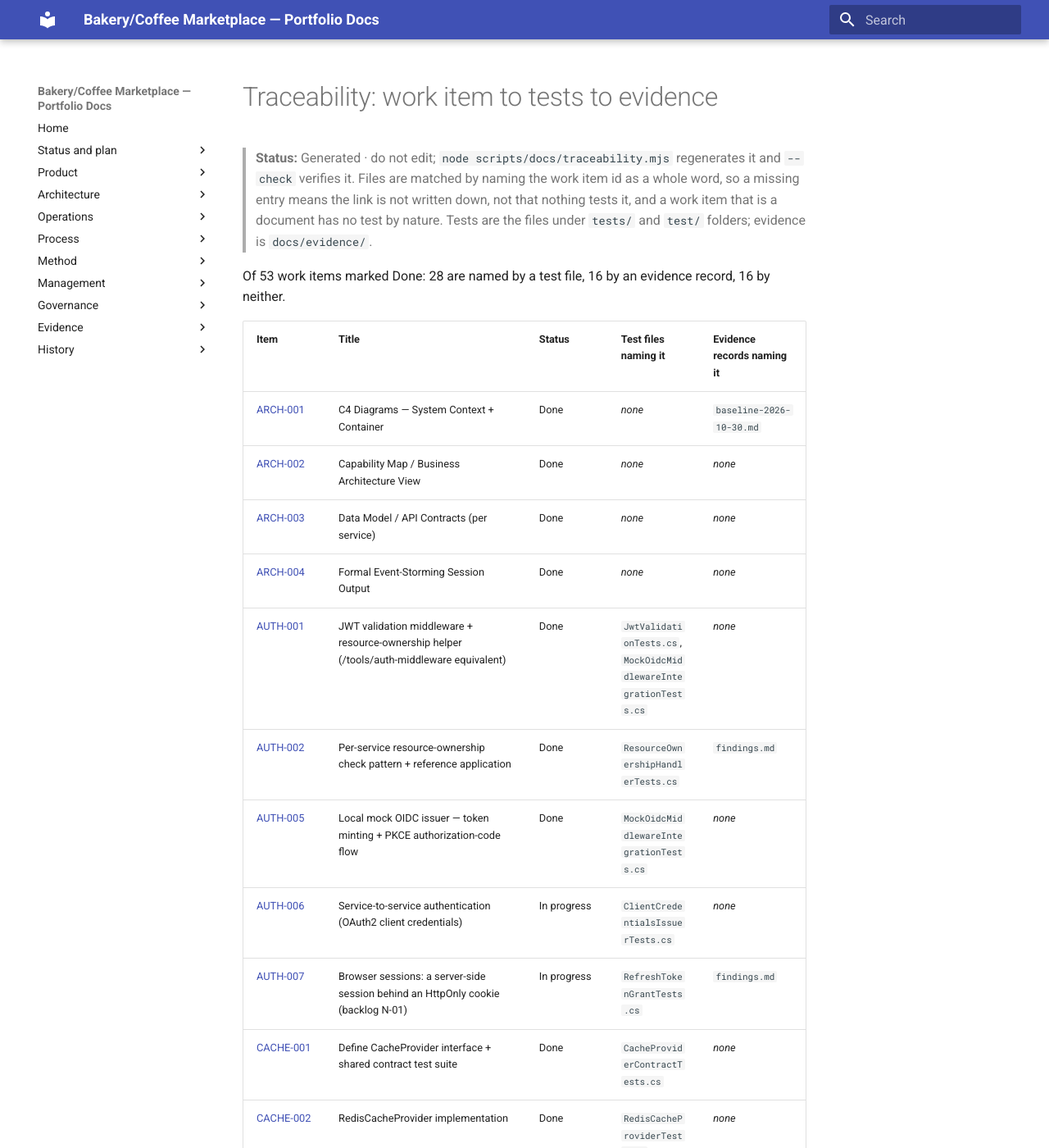
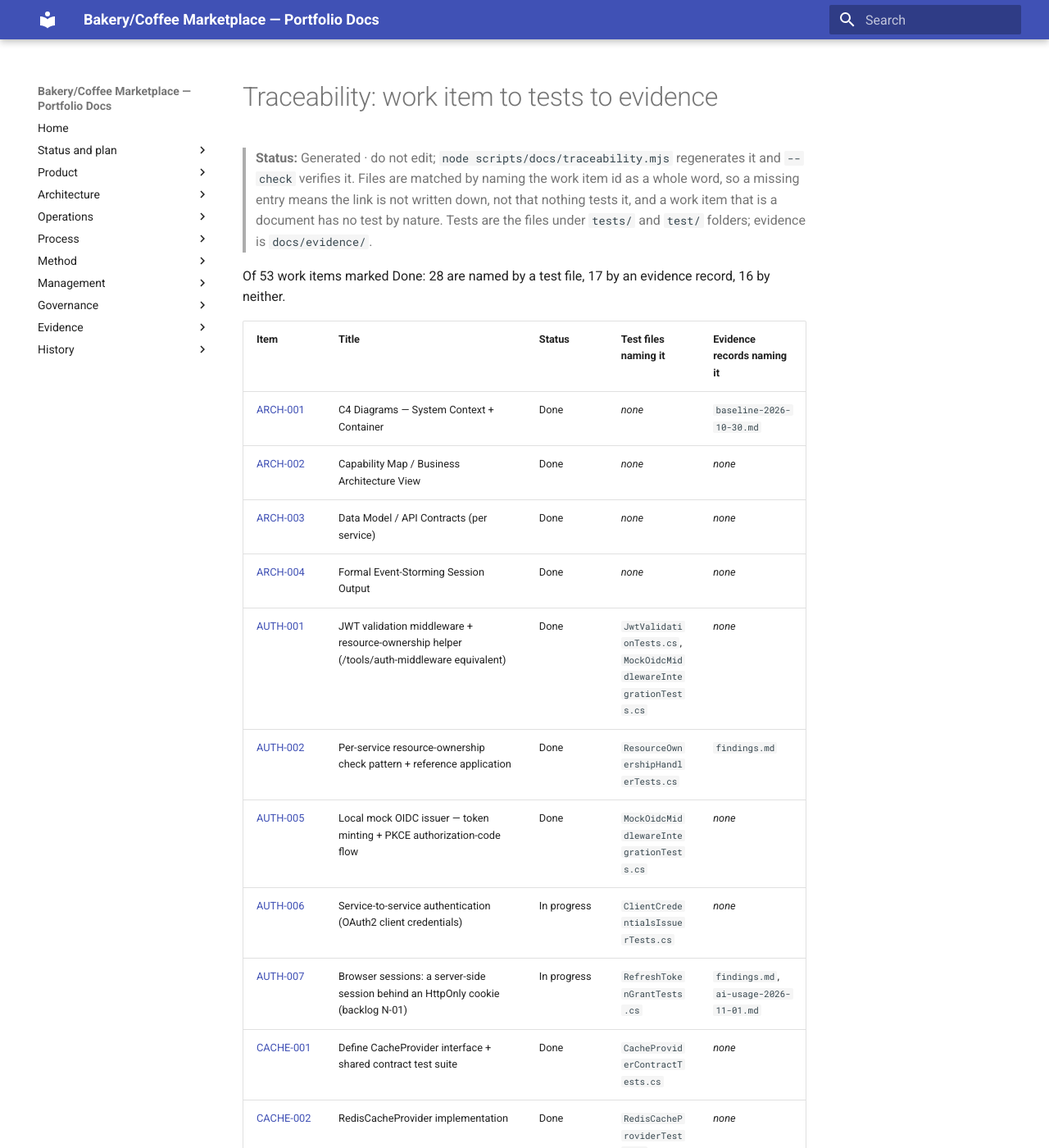
Before and after one commit to benjamin-hedrick/bakery-marketplace, an MkDocs documentation site: the page built from docs/product/backlog/TRACEABILITY.md, in a window 1280 px wide and 1400 px high. Shown: the whole window at 82% size. Built offline with MkDocs 1.6.1 and Material for MkDocs 9.7.7, drawn with Linux system fonts in a browser that asks for light colours; some of the changed text lies outside the part shown.

Commit message:
Usage record for the 2026-11-01 session (browser sessions and the vendor queue)
Co-Authored-By: Claude Sonnet 5.5 <noreply@anthropic.com>

```diff
--- a/docs/product/backlog/TRACEABILITY.md
+++ b/docs/product/backlog/TRACEABILITY.md
@@ -2,7 +2,7 @@
 
 > **Status:** Generated · do not edit; `node scripts/docs/traceability.mjs` regenerates it and `--check` verifies it. Files are matched by naming the work item id as a whole word, so a missing entry means the link is not written down, not that nothing tests it, and a work item that is a document has no test by nature. Tests are the files under `tests/` and `test/` folders; evidence is `docs/evidence/`.
 
-Of 53 work items marked Done: 28 are named by a test file, 16 by an evidence record, 16 by neither.
+Of 53 work items marked Done: 28 are named by a test file, 17 by an evidence record, 16 by neither.
 
 | Item | Title | Status | Test files naming it | Evidence records naming it |
 |---|---|---|---|---|
@@ -14,7 +14,7 @@ Of 53 work items marked Done: 28 are named by a test file, 16 by an evidence rec
 | [AUTH-002](WI-AUTH-002.md) | Per-service resource-ownership check pattern + reference application | Done | `ResourceOwnershipHandlerTests.cs` | `findings.md` |
 | [AUTH-005](WI-AUTH-005.md) | Local mock OIDC issuer — token minting + PKCE authorization-code flow | Done | `MockOidcMiddlewareIntegrationTests.cs` | *none* |
 | [AUTH-006](WI-AUTH-006.md) | Service-to-service authentication (OAuth2 client credentials) | In progress | `ClientCredentialsIssuerTests.cs` | *none* |
-| [AUTH-007](WI-AUTH-007.md) | Browser sessions: a server-side session behind an HttpOnly cookie (backlog N-01) | In progress | `RefreshTokenGrantTests.cs` | `findings.md` |
+| [AUTH-007](WI-AUTH-007.md) | Browser sessions: a server-side session behind an HttpOnly cookie (backlog N-01) | In progress | `RefreshTokenGrantTests.cs` | `findings.md`, `ai-usage-2026-11-01.md` |
 | [CACHE-001](WI-CACHE-001.md) | Define CacheProvider interface + shared contract test suite | Done | `CacheProviderContractTests.cs` | *none* |
 | [CACHE-002](WI-CACHE-002.md) | RedisCacheProvider implementation | Done | `RedisCacheProviderTests.cs` | *none* |
 | [CACHE-003](WI-CACHE-003.md) | LocalCacheProvider + ResilientCacheProvider decorator | Done | `LocalCacheProviderTests.cs`, `ResilientCacheProviderTests.cs` | *none* |
@@ -64,7 +64,7 @@ Of 53 work items marked Done: 28 are named by a test file, 16 by an evidence rec
 | [QA-001](WI-QA-001.md) | Test strategy and guides | Done | `accessibility.spec.ts` | `status-check-experiment-2026-10-30.md` |
 | [QA-002](WI-QA-002.md) | Quality metrics and scripted baselines | In progress | *none* | `latency-2026-10-30.md`, `quality-report-2026-10-30.md` |
 | [QUE-001](WI-QUE-001.md) | Order-status read-model (event-fed, not direct query) | Done | `vendor-orders.test.ts`, `VendorOrderReadModelTests.cs` | *none* |
-| [QUE-002](WI-QUE-002.md) | web-queue-display app — live UI | Done | `queue.spec.ts` | *none* |
+| [QUE-002](WI-QUE-002.md) | web-queue-display app — live UI | Done | `queue.spec.ts` | `ai-usage-2026-11-01.md` |
 | [SEC-001](WI-SEC-001.md) | Per-environment Key Vault + managed identity RBAC grants (Terraform) | Built | *none* | `baseline-2026-10-30.md` |
 | [SEC-003](WI-SEC-003.md) | Fail-fast startup validation for missing/malformed secrets | Done | *none* | *none* |
 | [TOOL-001](WI-TOOL-001.md) | Domain event payload records (/tools/event-schemas) | Done | `DomainEventPayloadsTests.cs` | *none* |
```
Also changed, not shown: docs/evidence/README.md (+1 -0 lines), docs/evidence/ai-usage-2026-11-01.md (added, +34 -0 lines).
